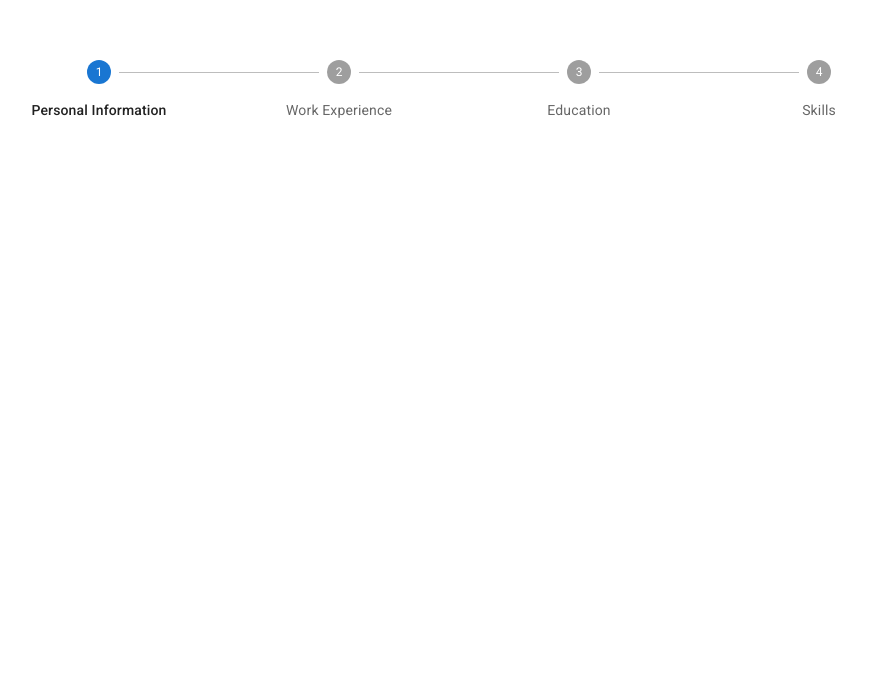
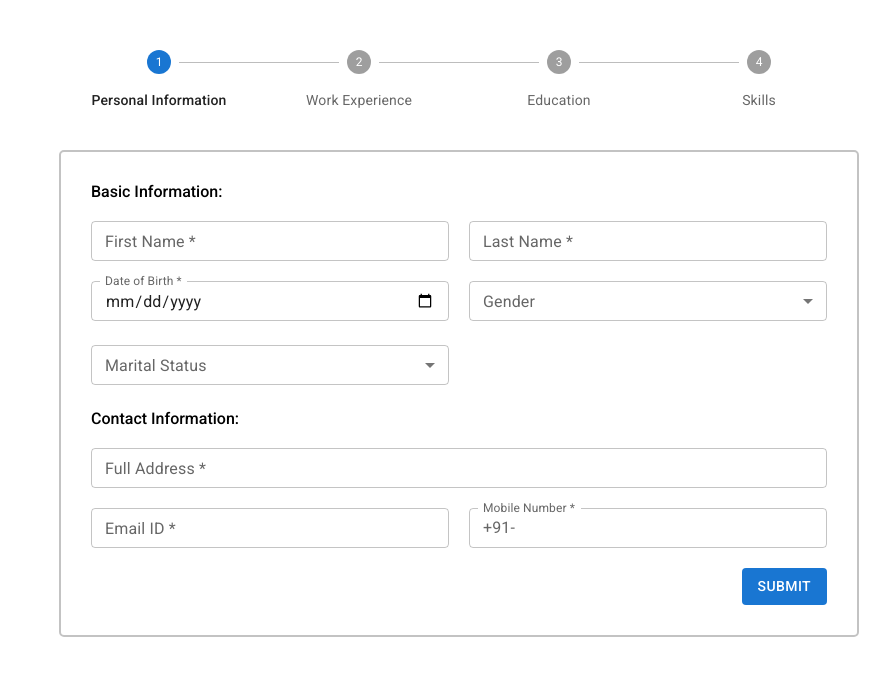
Before and after one commit to Sudeepkumar799/multi-step-employee-info-form, a React (Vite) app: page / in a window 1280 px wide. Shown: the top 676 px of the page, without its empty margins (181-1071 px from the left). Built offline with nearby package versions, Linux system fonts and the light colour scheme.

Commit message:
Added personal information form

```diff
--- a/package.json
+++ b/package.json
@@ -18,6 +18,7 @@
     "@mui/styled-engine-sc": "^6.0.0-alpha.5",
     "react": "^18.2.0",
     "react-dom": "^18.2.0",
+    "react-hook-form": "^7.48.2",
     "sass": "^1.69.5",
     "styled-components": "^6.1.1"
   },
--- a/src/App.scss
+++ b/src/App.scss
@@ -2,6 +2,7 @@
     box-sizing: border-box;
     padding: 0;
     margin: 0;
+    font-family: Roboto;
 }
 
 body {
--- a/src/components/multi-step-employee-form/MultiStepEmployeeForm.scss
+++ b/src/components/multi-step-employee-form/MultiStepEmployeeForm.scss
@@ -1,15 +1,33 @@
 // msef - Multi Step Employee Form
 .msef-section {
   display: flex;
+  flex-direction: column;
   width: 100%;
-  max-width: 1000px;
+  max-width: 800px;
   height: auto;
-  padding: 20px;
-  // border: 2px solid rgb(195, 195, 195);
-  border-radius: 3px;
-  margin: 40px;
+  margin: 50px 20px;
 
-  h2{
-    color: gray;
+  .msef-section-content {
+    display: flex;
+    width: 100%;
+    height: auto;
+    min-height: 300px;
+    padding: 30px;
+    border: 2px solid rgb(195, 195, 195);
+    border-radius: 5px;
+    margin-top: 40px;
+
+    .custom-form {
+      display: flex;
+      flex: 1;
+      flex-direction: column;
+
+      .custom-form-section-label {
+        font-size: 16px;
+        font-weight: 500;
+        padding: 0;
+        margin: 0;
+      }
+    }
   }
 }
--- a/src/components/multi-step-employee-form/MultiStepEmployeeForm.tsx
+++ b/src/components/multi-step-employee-form/MultiStepEmployeeForm.tsx
@@ -1,10 +1,52 @@
+import { useReducer } from "react";
 import CustomStepper from "../custom-stepper/CustomStepper";
 import "./MultiStepEmployeeForm.scss";
+import StepOneForm from "./inner-components/step-one-form/StepOneForm";
+
+type Action = {
+  type: string;
+  payload: number;
+};
+
+type InitialStateProps = {
+  activeStep: number;
+};
+
+const initialState: InitialStateProps = {
+  activeStep: 0,
+};
+
+const reducer = (state: InitialStateProps, action: Action) => {
+  switch (action.type) {
+    case "UPDATE_ACTIVE_STEP":
+      return {
+        ...state,
+        activeStep: action.payload,
+      };
+    default:
+      return state;
+  }
+};
 
 const MultiStepEmployeeForm = () => {
+  const [state, dispatch] = useReducer(reducer, initialState);
+  const { activeStep } = state;
+
+  const updateActiveStep = (num: number) => {
+    dispatch({
+      type: "UPDATE_ACTIVE_STEP",
+      payload: num,
+    });
+  };
+
+  const handleStepOneSubmit = () => {
+    updateActiveStep(1);
+  };
+
   return (
     <div className="msef-section">
-      <CustomStepper activeStep={0} />
+      <CustomStepper activeStep={activeStep} />
+      <div className="msef-section-content">{activeStep === 0 && <StepOneForm onSubmit={handleStepOneSubmit} />}</div>
     </div>
   );
 };
--- /dev/null
+++ b/src/components/multi-step-employee-form/inner-components/step-one-form/StepOneForm.tsx
@@ -0,0 +1,198 @@
+import { FC } from "react";
+import { Button } from "@mui/material";
+import Grid from "@mui/material/Grid";
+import TextField from "@mui/material/TextField";
+import InputLabel from "@mui/material/InputLabel";
+import MenuItem from "@mui/material/MenuItem";
+import FormHelperText from "@mui/material/FormHelperText";
+import FormControl from "@mui/material/FormControl";
+import Select from "@mui/material/Select";
+import InputAdornment from "@mui/material/InputAdornment";
+import { useForm, SubmitHandler } from "react-hook-form";
+
+interface IFormInput {
+  firstName: string;
+  lastName: string;
+  dob: string;
+  gender: string;
+  maritalStatus: string;
+  address: string;
+  emailId: string;
+  mobileNumber: string;
+}
+
+type StepOneFormProps = {
+  onSubmit: () => void;
+};
+
+const StepOneForm: FC<StepOneFormProps> = ({ onSubmit }) => {
+  const { register, handleSubmit, formState } = useForm({
+    defaultValues: {
+      firstName: "",
+      lastName: "",
+      dob: "",
+      gender: "",
+      maritalStatus: "",
+      address: "",
+      emailId: "",
+      mobileNumber: "",
+    },
+  });
+  const { errors } = formState;
+
+  const submitData: SubmitHandler<IFormInput> = (data) => {
+    localStorage.setItem("stepOneData", JSON.stringify(data));
+    onSubmit && onSubmit();
+  };
+
+  return (
+    <form className="custom-form" autoComplete="off" onSubmit={handleSubmit(submitData)}>
+      <Grid container spacing="20px">
+        <Grid item xs={12}>
+          <p className="custom-form-section-label">Basic Information:</p>
+        </Grid>
+        <Grid item xs={6}>
+          <TextField
+            id="firstName"
+            label="First Name *"
+            type="text"
+            {...register("firstName", {
+              required: "First name is required",
+            })}
+            error={!!errors.firstName}
+            helperText={errors?.firstName?.message}
+            fullWidth
+            size="small"
+          />
+        </Grid>
+        <Grid item xs={6}>
+          <TextField
+            id="lastName"
+            label="Last Name *"
+            type="text"
+            {...register("lastName", {
+              required: "Last name is required",
+            })}
+            error={!!errors.lastName}
+            helperText={errors?.lastName?.message}
+            fullWidth
+            size="small"
+          />
+        </Grid>
+        <Grid item xs={6}>
+          <TextField
+            id="dob"
+            label="Date of Birth *"
+            type="date"
+            {...register("dob", {
+              required: "Date of birth is required",
+            })}
+            InputLabelProps={{ shrink: true }}
+            error={!!errors.dob}
+            helperText={errors?.dob?.message}
+            fullWidth
+            size="small"
+          />
+        </Grid>
+        <Grid item xs={6}>
+          <FormControl fullWidth error={!!errors.gender} size="small">
+            <InputLabel id="gender-label">Gender</InputLabel>
+            <Select
+              labelId="gender-label"
+              id="gender"
+              label="Gender"
+              defaultValue=""
+              {...register("gender", {
+                required: false,
+              })}
+            >
+              <MenuItem value="">
+                <em>None</em>
+              </MenuItem>
+              <MenuItem value={"male"}>Male</MenuItem>
+              <MenuItem value={"female"}>Female</MenuItem>
+              <MenuItem value={"others"}>Others</MenuItem>
+            </Select>
+            <FormHelperText>{errors?.gender?.message}</FormHelperText>
+          </FormControl>
+        </Grid>
+        <Grid item xs={6}>
+          <FormControl fullWidth error={!!errors.maritalStatus} size="small">
+            <InputLabel id="maritalStatus-label">Marital Status</InputLabel>
+            <Select
+              labelId="maritalStatus-label"
+              id="maritalStatus"
+              label="Marital Status"
+              defaultValue=""
+              {...register("maritalStatus", {
+                required: false,
+              })}
+            >
+              <MenuItem value="">
+                <em>None</em>
+              </MenuItem>
+              <MenuItem value={"single"}>Single</MenuItem>
+              <MenuItem value={"married"}>Married</MenuItem>
+            </Select>
+            <FormHelperText>{errors?.maritalStatus?.message}</FormHelperText>
+          </FormControl>
+        </Grid>
+        <Grid item xs={12}>
+          <p className="custom-form-section-label">Contact Information:</p>
+        </Grid>
+        <Grid item xs={12}>
+          <TextField
+            id="address"
+            label="Full Address *"
+            type="text"
+            {...register("address", {
+              required: "Address is required",
+            })}
+            error={!!errors.address}
+            helperText={errors?.address?.message}
+            fullWidth
+            size="small"
+          />
+        </Grid>
+        <Grid item xs={6}>
+          <TextField
+            id="emailId"
+            label="Email ID *"
+            type="email"
+            {...register("emailId", {
+              required: "Email id is required",
+            })}
+            error={!!errors.emailId}
+            helperText={errors?.emailId?.message}
+            fullWidth
+            size="small"
+          />
+        </Grid>
+        <Grid item xs={6}>
+          <TextField
+            id="mobileNumber"
+            label="Mobile Number *"
+            type="text"
+            {...register("mobileNumber", {
+              required: "Mobile number is required",
+            })}
+            error={!!errors.mobileNumber}
+            helperText={errors?.mobileNumber?.message}
+            fullWidth
+            InputProps={{
+              startAdornment: <InputAdornment position="start">+91-</InputAdornment>,
+            }}
+            size="small"
+          />
+        </Grid>
+        <Grid item xs={12} display="flex" flexDirection="row" justifyContent="flex-end">
+          <Button variant="contained" type="submit" disableElevation>
+            Submit
+          </Button>
+        </Grid>
+      </Grid>
+    </form>
+  );
+};
+
+export default StepOneForm;
```
Also changed, not shown: 1 other file (tests, documents, lock files or other folders).
